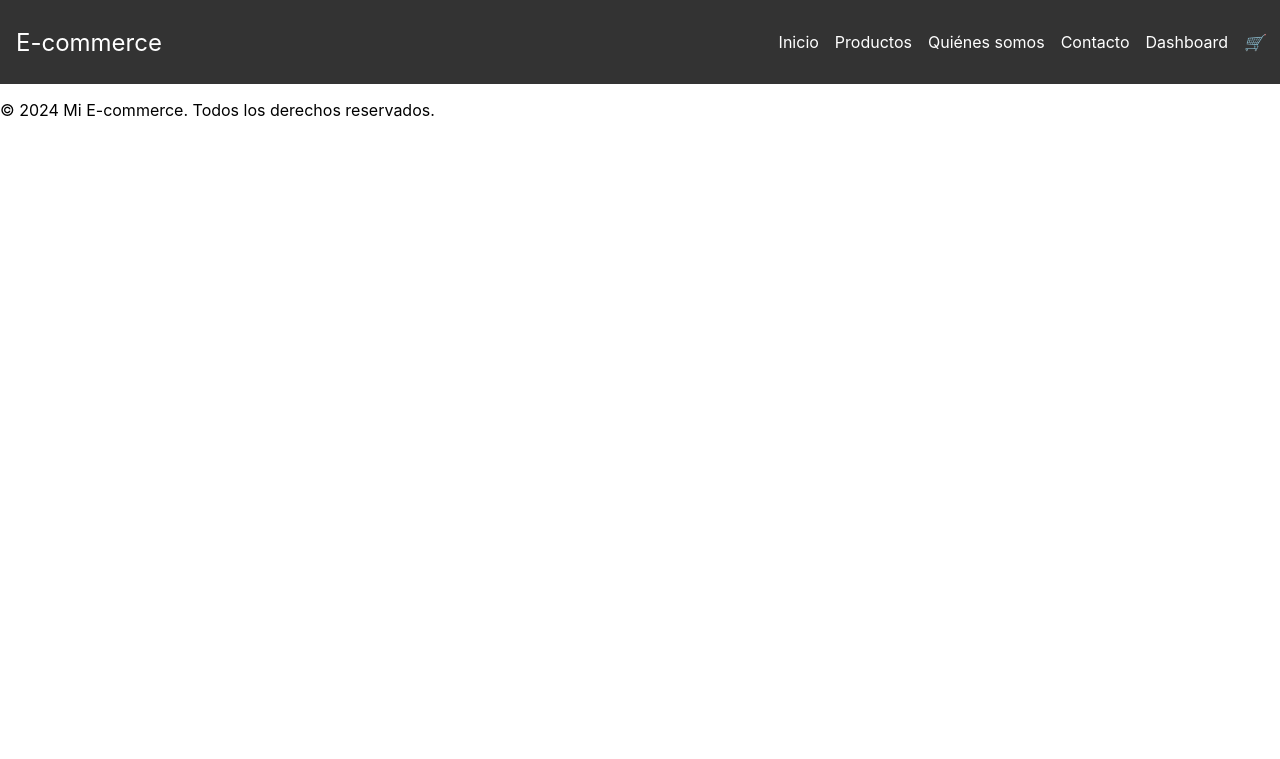
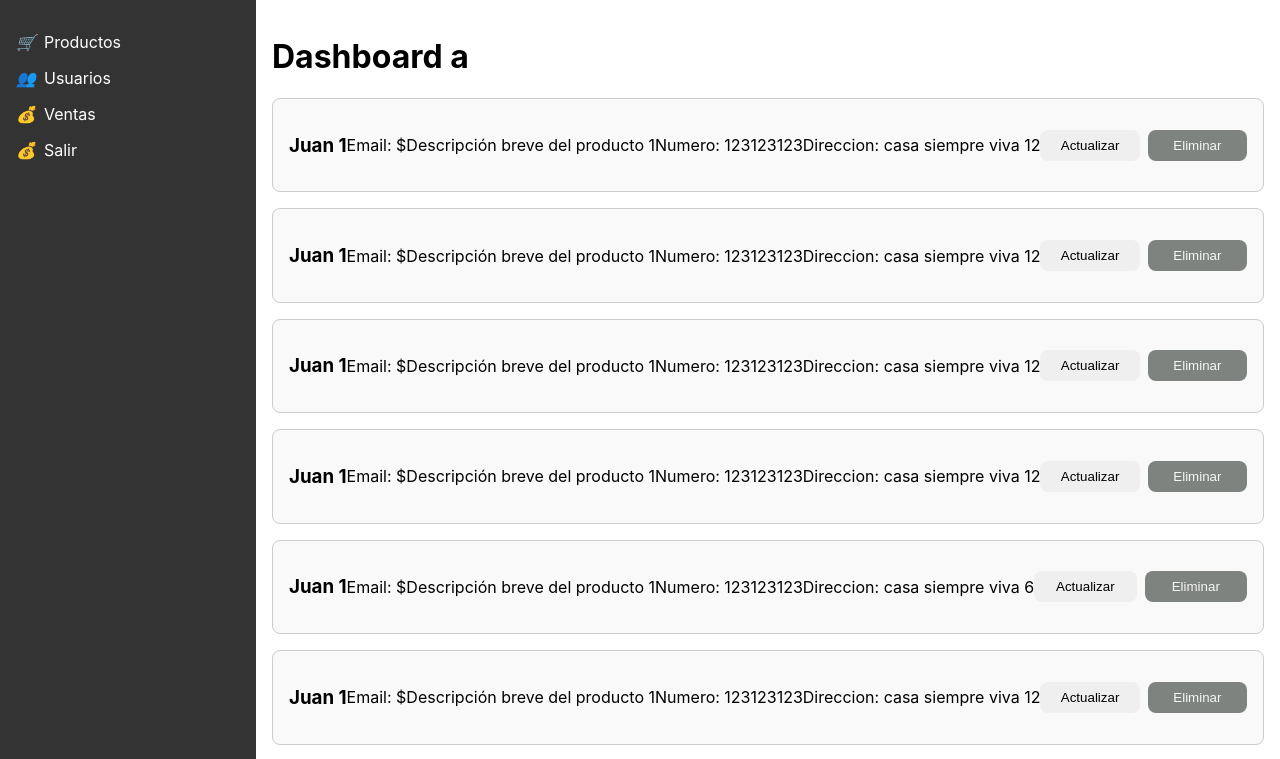
Before and after one commit to danielscarlazzetta/e-commerce-react, a React (Create React App) app: page /Dashboard/DashboardUsers in a window 1280 px wide. Shown: the top 759 px of the page. Built offline with nearby package versions, Linux system fonts and the light colour scheme.

Commit message:
dashboard usuario

```diff
--- a/src/App.js
+++ b/src/App.js
@@ -13,6 +13,7 @@ import Inicio from './component/Inicio';
 import Dashboard from './component/Dashboard/Dashboard';
 import ProductList from './component/Dashboard/ProductList';
 import DashboardProduct from './component/Dashboard/DashboardProduct';
+import DashboardUsers from './component/Dashboard/Usuarios/DashboardUsers';
 
 
 
@@ -34,8 +35,8 @@ function App() {
         </Route>
 
         <Route path='Dashboard' element={<Dashboard />}>
-          <Route path='ProductList' element={<ProductList />} />
           <Route path='DashboardProduct' element={<DashboardProduct />} />
+          <Route path='DashboardUsers' element={<DashboardUsers />} />
         </Route>
 
       </Routes>
--- a/src/component/Dashboard/Dashboard.js
+++ b/src/component/Dashboard/Dashboard.js
@@ -14,10 +14,10 @@ const Dashboard = () => {
             </Link>
           </li>
           <li>
-            <a href="#usuarios">
+            <Link to="/Dashboard/DashboardUsers">
               <i className="icon">👥</i>
               <span className="text">Usuarios</span>
-            </a>
+            </Link>
           </li>
           <li>
             <a href="#ventas">
--- a/src/component/Dashboard/ProductList.js
+++ b/src/component/Dashboard/ProductList.js
@@ -1,5 +1,6 @@
 import React, { useState } from 'react';
 import './ProductList.css';
+import '../Btn.css';
 
 const ProductList = ({ products, onUpdate, onDelete, onAddDiscount }) => {
   const [discount, setDiscount] = useState({});
@@ -28,9 +29,9 @@ const ProductList = ({ products, onUpdate, onDelete, onAddDiscount }) => {
             value={discount[product.id] || ''}
             onChange={(e) => handleDiscountChange(product.id, e.target.value)}
           />
-          <button onClick={() => onAddDiscount(product.id, discount[product.id] || 0)}>Agregar Descuento</button>
-          <button onClick={() => onUpdate(product.id)}>Actualizar</button>
-          <button onClick={() => onDelete(product.id)}>Eliminar</button>
+          <button class="card-button" onClick={() => onAddDiscount(product.id, discount[product.id] || 0)}>Agregar Descuento</button>
+          <button class="card-button" onClick={() => onUpdate(product.id)}>Actualizar</button>
+          <button class="card-button" onClick={() => onDelete(product.id)}>Eliminar</button>
         </div>
       ))}
     </div>
--- /dev/null
+++ b/src/component/Dashboard/Usuarios/DashboardUsers.js
@@ -0,0 +1,36 @@
+import React, { useState } from 'react';
+// import './Dashboard.css';
+import initialUsuarios from './initialUsuarios'; // Importa los productos ficticios
+import UsuariosList from './UsuariosList';
+
+const DashboardUsers = () => {
+  const [users, setUsers] = useState(initialUsuarios);
+
+  const handleUpdate = (id) => {
+    console.log(`Actualizar usuario con ID: ${id}`);
+    // Lógica para actualizar el producto
+  };
+
+  const handleDelete = (id) => {
+    console.log(`Eliminar usuario con ID: ${id}`);
+    // Lógica para eliminar el producto
+    setUsers(users.filter(user => user.id !== id));
+  };
+
+
+  return (
+     <>
+       <main className="main-content">
+        <h1>Dashboard a</h1>
+        <UsuariosList
+        users={users}
+        onUpdate={handleUpdate}
+        onDelete={handleDelete}
+        />
+        </main>
+
+        </>
+  );
+};
+
+export default DashboardUsers;
--- /dev/null
+++ b/src/component/Dashboard/Usuarios/UsuariosList.css
@@ -0,0 +1,81 @@
+.product-list {
+    display: flex;
+    flex-direction: column;
+    gap: 1rem;
+  }
+
+  .product-item {
+    display: flex;
+    justify-content: space-between;
+    align-items: center;
+    padding: 1rem;
+    border: 1px solid #ccc;
+    border-radius: 0.5rem;
+    background-color: #f9f9f9;
+  }
+
+  .product-info {
+    flex: 2;
+  }
+
+  .product-info h3 {
+    margin: 0;
+    font-size: 1.2rem;
+  }
+
+  .product-info p {
+    margin: 0.5rem 0;
+  }
+
+  .tags {
+    display: flex;
+    gap: 0.5rem;
+    margin: 0.5rem 0;
+  }
+
+  .tag {
+    background-color: #007bff;
+    color: white;
+    padding: 0.2rem 0.5rem;
+    border-radius: 0.5rem;
+    font-size: 0.8rem;
+  }
+
+  .price {
+    font-weight: bold;
+    color: #333;
+  }
+
+  .product-actions {
+    display: flex;
+    flex-direction: column;
+    gap: 0.5rem;
+  }
+
+  .product-actions input {
+    padding: 0.5rem;
+    border: 1px solid #ccc;
+    border-radius: 0.5rem;
+  }
+
+  .product-actions button {
+    padding: 0.5rem;
+    border: none;
+    border-radius: 0.5rem;
+    cursor: pointer;
+    transition: background-color 0.3s;
+  }
+
+  .product-actions button:hover {
+    background-color: #ddd;
+  }
+
+  .product-actions button:first-child {
+    background-color: #4caf50;
+    color: white;
+  }
+
+  .product-actions button:last-child {
+    background-color: #f44336;
+    color: white;
+  }
--- /dev/null
+++ b/src/component/Dashboard/Usuarios/UsuariosList.js
@@ -0,0 +1,24 @@
+import React from 'react';
+import './UsuariosList.css';
+import '../../Btn.css';
+
+const UsuariosList = ({ users, onUpdate, onDelete }) => {
+
+  return (
+    <div className="product-list">
+      {users.map((user) => (
+        <div key={user.id} className="product-item">
+          <h3>{user.name}</h3>
+          <p>Email: ${user.email}</p>
+          <p>Numero: {user.numerFhone}</p>
+          <p>Direccion: {user.direccion}</p>
+
+          <button class="card-button" onClick={() => onUpdate(user.id)}>Actualizar</button>
+          <button class="card-button" onClick={() => onDelete(user.id)}>Eliminar</button>
+        </div>
+      ))}
+    </div>
+  );
+};
+
+export default UsuariosList;
--- /dev/null
+++ b/src/component/Dashboard/Usuarios/initialUsuarios.js
@@ -0,0 +1,96 @@
+const initialUsuarios = [
+  {
+    id: 1,
+    name: 'Juan 1',
+    email: 'Descripción breve del producto 1',
+    numerFhone: '123123123',
+    direccion: 'casa siempre viva 12',
+  },
+  {
+    id: 2,
+    name: 'Juan 1',
+    email: 'Descripción breve del producto 1',
+    numerFhone: '123123123',
+    direccion: 'casa siempre viva 12',
+  },
+  {
+    id: 3,
+    name: 'Juan 1',
+    email: 'Descripción breve del producto 1',
+    numerFhone: '123123123',
+    direccion: 'casa siempre viva 12',
+  },
+  {
+    id: 4,
+    name: 'Juan 1',
+    email: 'Descripción breve del producto 1',
+    numerFhone: '123123123',
+    direccion: 'casa siempre viva 12',
+  },
+  {
+    id: 5,
+    name: 'Juan 1',
+    email: 'Descripción breve del producto 1',
+    numerFhone: '123123123',
+    direccion: 'casa siempre viva 6',
+  },
+  {
+    id: 6,
+    name: 'Juan 1',
+    email: 'Descripción breve del producto 1',
+    numerFhone: '123123123',
+    direccion: 'casa siempre viva 12',
+  },
+  {
+    id: 7,
+    name: 'Juan 1',
+    email: 'Descripción breve del producto 1',
+    numerFhone: '123123123',
+    direccion: 'casa siempre viva 32',
+  },
+  {
+    id: 8,
+    name: 'Juan 1',
+    email: 'Descripción breve del producto 1',
+    numerFhone: '123123123',
+    direccion: 'casa siempre viva 12',
+  },
+  {
+    id: 9,
+    name: 'Juan 1',
+    email: 'Descripción breve del producto 1',
+    numerFhone: '123123123',
+    direccion: 'casa siempre viva 125',
+  },
+  {
+    id: 10,
+    name: 'Juan 1',
+    email: 'Descripción breve del producto 1',
+    numerFhone: '123123123',
+    direccion: 'casa siempre viva 12',
+  },
+  {
+    id: 11,
+    name: 'Juan 1',
+    email: 'Descripción breve del producto 1',
+    numerFhone: '123123123',
+    direccion: 'casa siempre viva 2',
+  },
+  {
+    id: 12,
+    name: 'Juan 2',
+    email: 'Descripción breve del producto 1',
+    numerFhone: '123123123',
+    direccion: 'casa siempre viva 12',
+  },
+  {
+    id: 13,
+    name: 'Juan 23',
+    email: 'Descripción breve del producto 1',
+    numerFhone: '123123123',
+    direccion: 'casa siempre viva 1232',
+  },
+
+];
+
+export default initialUsuarios;
--- a/src/component/Dashboard/initialProducts.js
+++ b/src/component/Dashboard/initialProducts.js
@@ -15,7 +15,7 @@ const initialProducts = [
     tags: ['Tag3', 'Tag4'],
     price: 200,
     stock: 15,
-    images: ['img1.jpg', 'img2.jpg'],
+    images: ['img1.jpg', 'img2.jpg', 'img2.jpg', 'img2.jpg', 'img2.jpg'],
   },
   {
     id: 3,
```
